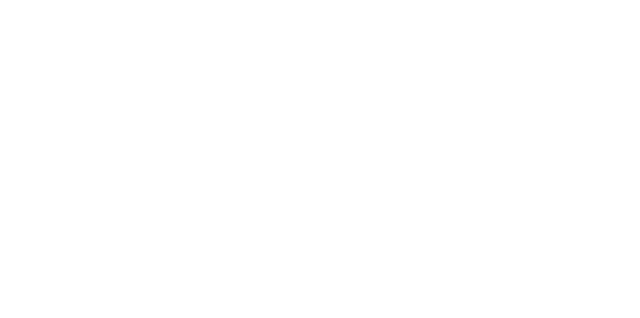
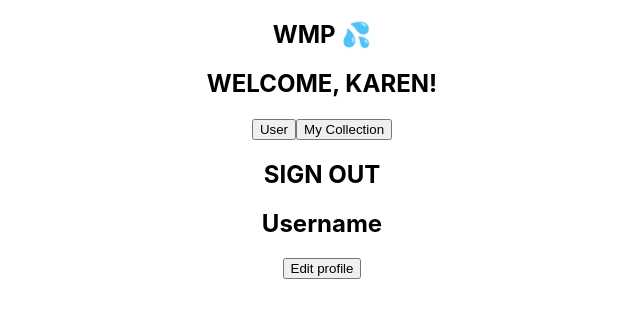
Before and after one commit to ft-water-my-plants-7/frontend, a React (Create React App) app in the folder water-my-plants/: page /user in a window 1280 px wide. Shown: the top 318 px of the page, without its empty margins (318-958 px from the left). Built offline with nearby package versions, Linux system fonts and the light colour scheme; no server answers; sample sign-in values are in the browser's storage.

Commit message:
Created user-profile page that is pulling in user data

```diff
--- a/water-my-plants/src/App.js
+++ b/water-my-plants/src/App.js
@@ -7,18 +7,19 @@
 import EditPlant from './Components/edit-plant';
 import AddPlant from './Components/add-plant';
 import PrivateRoute from './Components/PrivateRoute';
+import Profile from "./Components/user-profile";
 
 
 function App() {
 
   return (
     <div className="App">
-      <Route exact path ='/' component={SignInForm}/>
-      <Route path ='/Signup' component={SignUpForm}/>
-      <PrivateRoute path ='/Collection' component={PlantCollection}/>
-      <PrivateRoute path ='/Add' component={AddPlant}/>
-      <PrivateRoute path ="/Edit/:plant_id" component={EditPlant}/>
-
+      <Route exact path="/" component={SignInForm} />
+      <Route path="/Signup" component={SignUpForm} />
+      <PrivateRoute path="/Collection" component={PlantCollection} />
+      <PrivateRoute path="/Add" component={AddPlant} />
+      <PrivateRoute path="/Edit/:plant_id" component={EditPlant} />
+      <PrivateRoute path="/user" component={Profile} />
     </div>
   );
 }
--- a/water-my-plants/src/Components/header.js
+++ b/water-my-plants/src/Components/header.js
@@ -9,8 +9,8 @@
     <nav>
       <h2> WMP 💦 </h2>
       <h2>WELCOME, KAREN!</h2>
-      <h2>MY PROFILE</h2>
-      <button onClick={() => history.push('/collection')}>My Collection</button>
+      <button onClick={() => history.push("/user")}>User</button>
+      <button onClick={() => history.push("/collection")}>My Collection</button>
       <h2>SIGN OUT</h2>
     </nav>
   );
--- /dev/null
+++ b/water-my-plants/src/Components/user-profile.js
@@ -0,0 +1,28 @@
+import React, { useState, useEffect } from "react";
+import Header from "./header";
+import { axiosWithAuth } from "../utils/axiosWithAuth";
+import { useHistory } from "react-router-dom";
+
+const Profile = () => {
+
+    const [user, setUser] =useState([])
+    const user_id = localStorage.getItem('user_id')
+    useEffect(() => {
+        axiosWithAuth().get(`/api/users/${user_id}`)
+        .then((res) => {
+            console.log(res);
+            setUser(res.data)
+        })
+    }, [])
+    return (
+      <div>
+        <Header />
+        <h2> Username</h2>
+        <p>{user.username}</p>
+        <p>{user.phone_number}</p>
+        <button onClick={() => useHistory.push("/editProfile")}>Edit profile</button>
+      </div>
+    );
+}
+
+export default Profile;
```
